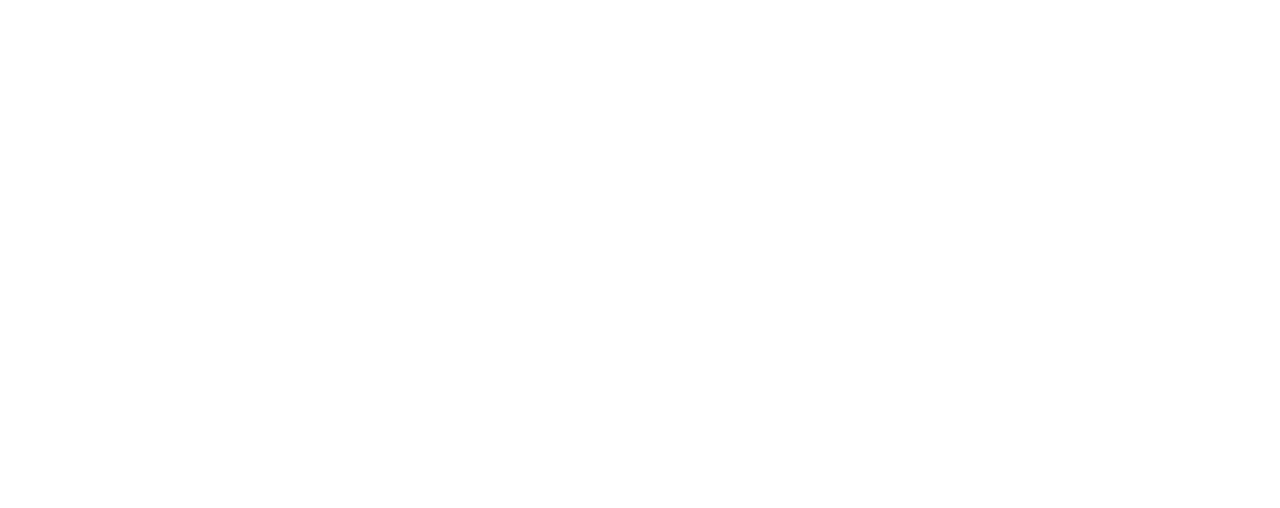
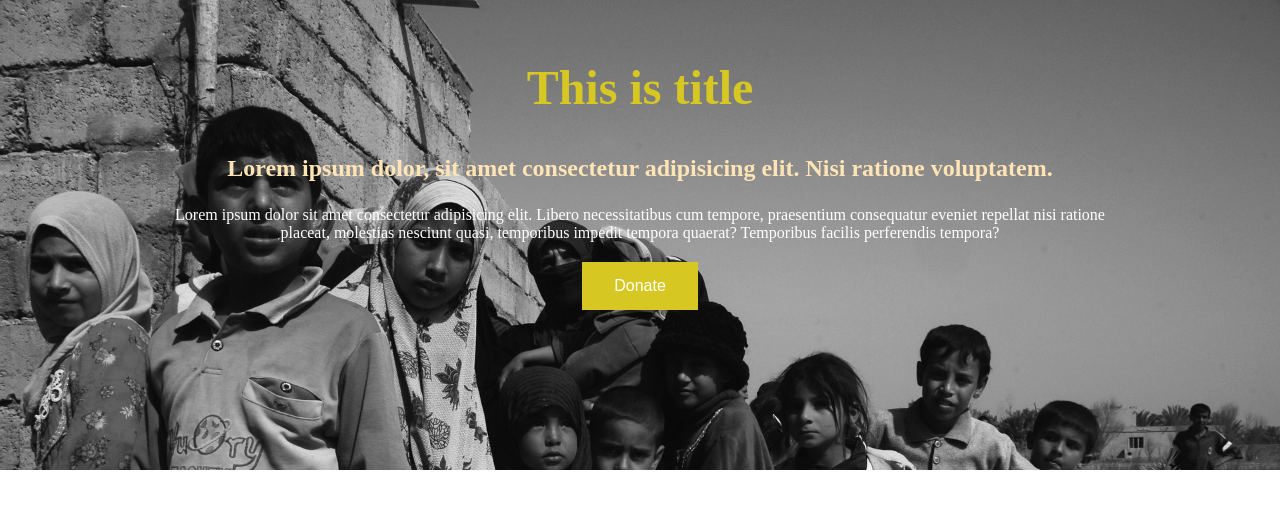
Before and after one commit to sabuzjs/assignment-01, a plain HTML site: page index.html in a window 1280 px wide. Drawn offline with Linux system fonts and the light colour scheme.

Commit message:
banner-section

```diff
--- a/css/style.css
+++ b/css/style.css
@@ -0,0 +1,48 @@
+body{
+    margin: 0px;
+    padding: 0px;
+}
+.banner-section{
+    display: flex;
+    background-image: url("../img/children-of-war.jpg");
+    background-repeat: no-repeat;
+    background-size: cover;
+    padding-bottom: 20px;
+
+}
+.banner{
+  float: left;
+  width: 100%;
+  height: 450px;
+  text-align: center;
+  padding-left: 150px;
+  padding-right: 150px;
+}
+.header-title{
+    color: #d6c722;
+    padding-top: 20px;
+    font-size: 48px;
+}
+.header{
+    color:moccasin;
+    font-size: 24px;
+}
+.para{
+    color: white;
+    font-size: 16px;
+}
+.custom-btn{
+    border: none;
+    color: white;
+    background-color: #d6c722;
+    padding: 15px 32px;
+    text-align: center;
+    text-decoration: none;
+    display: inline-block;
+    font-size: 16px;
+    margin: 4px 2px;
+    cursor: pointer;
+}
+.custom-btn:hover{
+    background-color: #1a7a3d;
+}
--- a/index.html
+++ b/index.html
@@ -4,7 +4,25 @@
     <meta charset="UTF-8" />
     <meta http-equiv="X-UA-Compatible" content="IE=edge" />
     <meta name="viewport" content="width=device-width, initial-scale=1.0" />
+    <link rel="stylesheet" href="css/style.css" />
     <title>Assaignment-01</title>
   </head>
-  <body></body>
+  <body>
+    <section class="banner-section">
+      <div class="banner">
+        <h1 class="header-title">This is title</h1>
+        <h3 class="header">
+          Lorem ipsum dolor, sit amet consectetur adipisicing elit. Nisi ratione
+          voluptatem.
+        </h3>
+        <p class="para">
+          Lorem ipsum dolor sit amet consectetur adipisicing elit. Libero
+          necessitatibus cum tempore, praesentium consequatur eveniet repellat
+          nisi ratione placeat, molestias nesciunt quasi, temporibus impedit
+          tempora quaerat? Temporibus facilis perferendis tempora?
+        </p>
+        <button class="custom-btn">Donate</button>
+      </div>
+    </section>
+  </body>
 </html>
```
Also changed, not shown: img/children-of-war.jpg (added).
